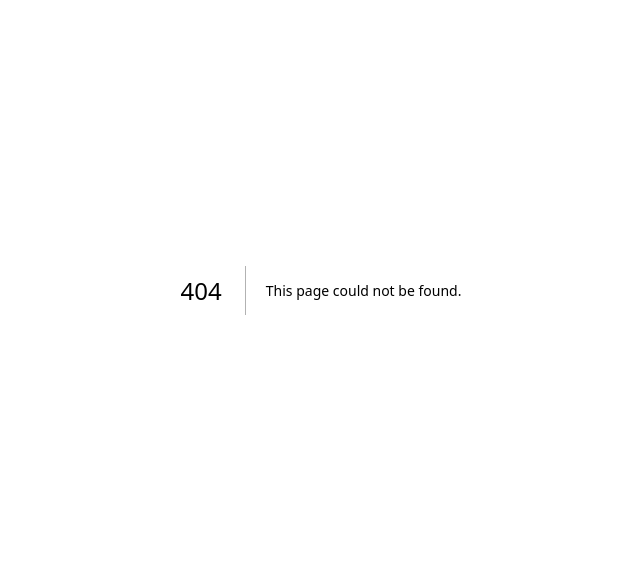
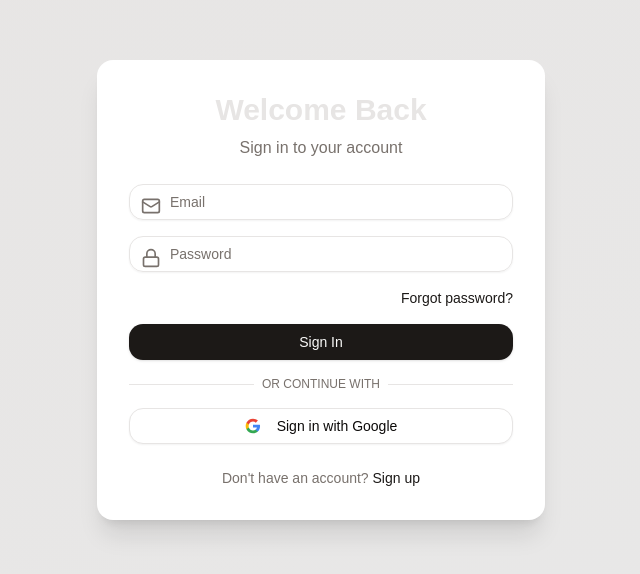
Before and after one commit to Yugha13/ecom_demo, a Next.js app: page /login in a window 1280 px wide. Before the commit this address had no page. Shown: the part 110-684 px from the top of the page, without its empty margins (319-959 px from the left). Built offline with nearby package versions, Linux system fonts and the light colour scheme.

Commit message:
fix nav bar and google auth

```diff
--- /dev/null
+++ b/app/login/page.tsx
@@ -0,0 +1,129 @@
+import { useState } from "react";
+import { Button } from "@/components/ui/button";
+import { Input } from "@/components/ui/input";
+import { toast } from "sonner";
+import { Lock, Mail } from "lucide-react";
+import { redirect } from "next/navigation";
+
+const Index = () => {
+  const [email, setEmail] = useState("");
+  const [password, setPassword] = useState("");
+
+  const handleSubmit = (e: React.FormEvent) => {
+    e.preventDefault();
+    if (!email || !password) {
+      toast.error("Please fill in all fields");
+      return;
+    }
+    toast.success("Login successful!");
+  };
+
+  const handleGoogleSignIn = () => {
+    toast.info("Google Sign-in coming soon!");
+    redirect("/products")
+  };
+
+  return (
+    <div className="min-h-screen flex items-center justify-center bg-gradient-to-br from-accent to-primary/10 p-4">
+      <div className="w-full max-w-md animate-fade-in">
+        <div className="bg-white rounded-2xl shadow-xl p-8 space-y-6">
+          <div className="text-center space-y-2">
+            <h1 className="text-3xl font-bold text-secondary">Welcome Back</h1>
+            <p className="text-muted-foreground">Sign in to your account</p>
+          </div>
+
+          <form onSubmit={handleSubmit} className="space-y-4">
+            <div className="space-y-2">
+              <div className="relative">
+                <Mail className="absolute left-3 top-3 h-5 w-5 text-muted-foreground" />
+                <Input
+                  type="email"
+                  placeholder="Email"
+                  value={email}
+                  onChange={(e) => setEmail(e.target.value)}
+                  className="pl-10"
+                />
+              </div>
+            </div>
+
+            <div className="space-y-2">
+              <div className="relative">
+                <Lock className="absolute left-3 top-3 h-5 w-5 text-muted-foreground" />
+                <Input
+                  type="password"
+                  placeholder="Password"
+                  value={password}
+                  onChange={(e) => setPassword(e.target.value)}
+                  className="pl-10"
+                />
+              </div>
+            </div>
+
+            <div className="flex items-center justify-end">
+              <a
+                href="/products"
+                className="text-sm text-primary hover:text-primary/80 transition-colors"
+              >
+                Forgot password?
+              </a>
+            </div>
+
+            <Button
+              type="submit"
+              className="w-full bg-primary hover:bg-primary/90 text-primary-foreground"
+            >
+              Sign In
+            </Button>
+
+            <div className="relative">
+              <div className="absolute inset-0 flex items-center">
+                <span className="w-full border-t" />
+              </div>
+              <div className="relative flex justify-center text-xs uppercase">
+                <span className="bg-white px-2 text-muted-foreground">
+                  Or continue with
+                </span>
+              </div>
+            </div>
+
+            <Button
+              type="button"
+              variant="outline"
+              className="w-full"
+              onClick={handleGoogleSignIn}
+            >
+              <svg className="mr-2 h-4 w-4" viewBox="0 0 24 24">
+                <path
+                  d="M22.56 12.25c0-.78-.07-1.53-.2-2.25H12v4.26h5.92c-.26 1.37-1.04 2.53-2.21 3.31v2.77h3.57c2.08-1.92 3.28-4.74 3.28-8.09z"
+                  fill="#4285F4"
+                />
+                <path
+                  d="M12 23c2.97 0 5.46-.98 7.28-2.66l-3.57-2.77c-.98.66-2.23 1.06-3.71 1.06-2.86 0-5.29-1.93-6.16-4.53H2.18v2.84C3.99 20.53 7.7 23 12 23z"
+                  fill="#34A853"
+                />
+                <path
+                  d="M5.84 14.09c-.22-.66-.35-1.36-.35-2.09s.13-1.43.35-2.09V7.07H2.18C1.43 8.55 1 10.22 1 12s.43 3.45 1.18 4.93l2.85-2.22.81-.62z"
+                  fill="#FBBC05"
+                />
+                <path
+                  d="M12 5.38c1.62 0 3.06.56 4.21 1.64l3.15-3.15C17.45 2.09 14.97 1 12 1 7.7 1 3.99 3.47 2.18 7.07l3.66 2.84c.87-2.6 3.3-4.53 6.16-4.53z"
+                  fill="#EA4335"
+                />
+              </svg>
+              Sign in with Google
+            </Button>
+          </form>
+
+          <div className="text-center text-sm text-muted-foreground">
+            Don't have an account?{" "}
+            <a href="/products" className="text-primary hover:text-primary/80 transition-colors">
+              Sign up
+            </a>
+          </div>
+        </div>
+      </div>
+    </div>
+  );
+};
+
+export default Index;
--- a/app/page.tsx
+++ b/app/page.tsx
@@ -74,7 +74,7 @@
               <nav className="flex flex-col gap-4">
                 <SheetClose>
                 <a href="#about" className="text-[#2F5C57] hover:text-[#1D4A44] transition-colors text-lg">
-                  About 123
+                  About
                 </a>
                 </SheetClose>
                 <SheetClose>
@@ -138,8 +138,10 @@
                   variant="outline"
                   className="border-[#8B4513] text-[#8B4513] hover:bg-[#8B4513] hover:text-white transition-all"
                 >
+                  <Link href={"/login"}>
                   <UserIcon className="mr-2 h-5 w-5" />
                   Login
+                  </Link>
                 </Button>
               </div>
             </div>
```
